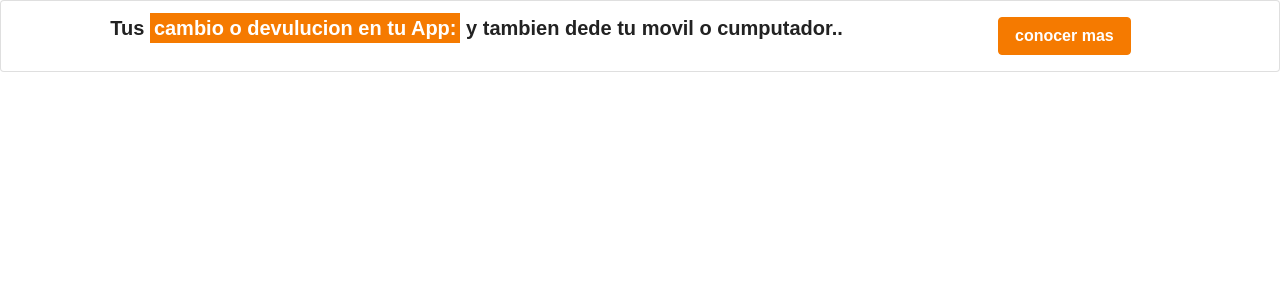
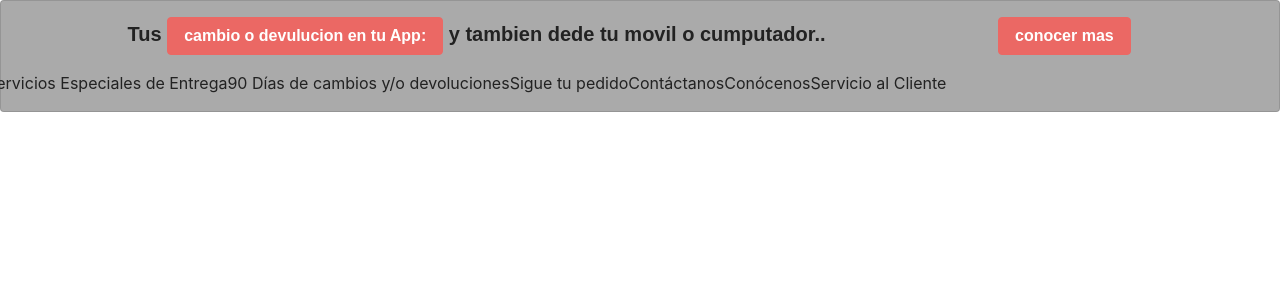
Before and after one commit to torco34/paginaConReact, a React app: page / in a window 1280 px wide. Shown: the top 300 px of the page. Built offline with nearby package versions, Linux system fonts and the light colour scheme; a web font is replaced by a local one.

Commit message:
Parrafos de informacion

```diff
--- a/src/components/Header.jsx
+++ b/src/components/Header.jsx
@@ -3,22 +3,27 @@ import React, { Component } from "react";
 class Header extends Component {
 	render() {
 		return (
-			<div className="card">
+			<div className="card bg-secondary">
 				<div className="row ">
 					<div className="text-center col-md-9 ">
 						<h5 className="m-3">
 							Tus{" "}
-							<mark className="bg-danger text-white">
+							<mark className="btn text-white btn-primary">
 								cambio o devulucion en tu App:
 							</mark>{" "}
 							y tambien dede tu movil o cumputador..
 						</h5>
 					</div>
 					<div className="col-md-3 ">
-						<button className=" btn  btn-danger m-3">
+						<button className=" btn  btn-primary m-3">
 							conocer mas
 						</button>
 					</div>
+					<p className="parrafo"> Servicios Especiales de Entrega</p>
+					<p> 90 Días de cambios y/o devoluciones</p>
+					<p> Sigue tu pedido</p>
+					<p> Contáctanos</p>
+					<p> ConócenosServicio al Cliente</p>
 				</div>
 			</div>
 		);
```
